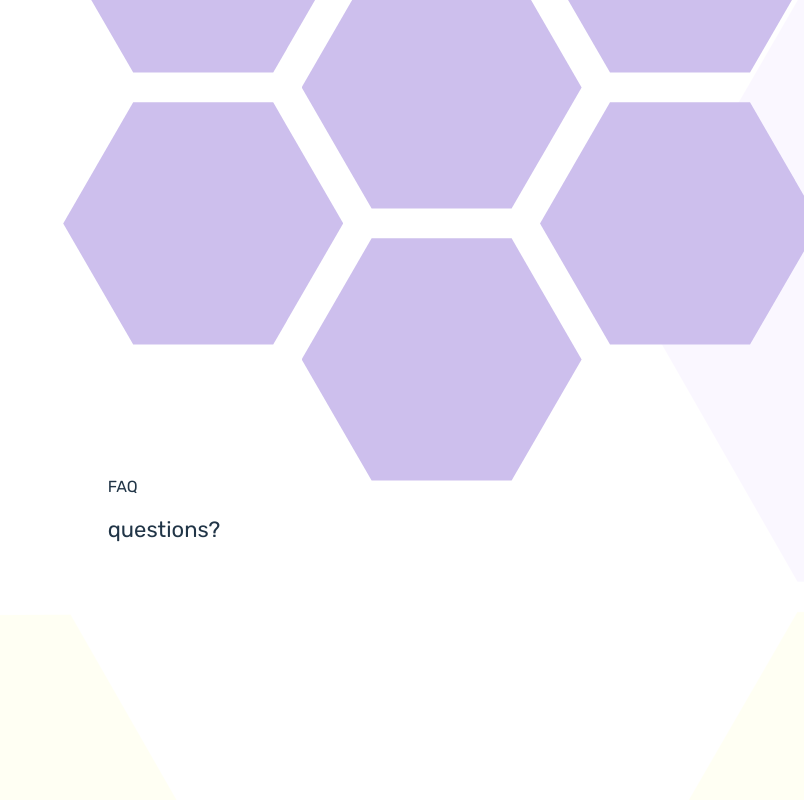
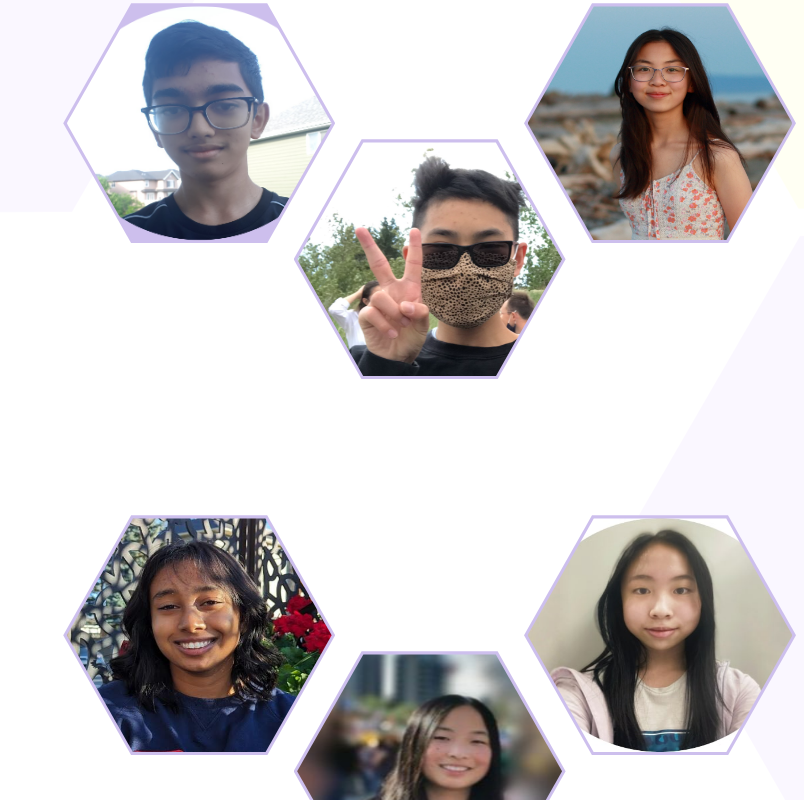
Before and after one commit to andr3wxu/CSSC, a React (Vite) app: page / in a window 1280 px wide. Shown: the part 3900-4700 px from the top of the page, without its empty margins (476-1280 px from the left). Built offline with nearby package versions, Linux system fonts and the light colour scheme.

Commit message:
added flip functionality to team member cards

```diff
--- a/package.json
+++ b/package.json
@@ -14,6 +14,7 @@
     "intersection-observer": "^0.12.2",
     "react": "^18.2.0",
     "react-dom": "^18.2.0",
+    "react-flip-toolkit": "^7.1.0",
     "react-router-dom": "^6.18.0"
   },
   "devDependencies": {
--- /dev/null
+++ b/src/components/FlipCard.tsx
@@ -0,0 +1,31 @@
+import "../styles/FlipCard.css";
+import { useState } from "react";
+
+interface Props {
+  nameArray: string[];
+  imageArray: string[];
+  index: number;
+}
+
+const FlipCard = ({ nameArray, imageArray, index }: Props) => {
+  const [isFlipped, setIsFlipped] = useState(false);
+  const handleFlip = () => {
+    setIsFlipped(!isFlipped);
+    console.log("true");
+  };
+
+  return (
+    <>
+      <div className={`hexagon-container ${isFlipped ? "flipped" : ""}`}>
+        <div className="hexagon-border">
+          <div className="hexagon-image" onClick={handleFlip}>
+            <img src={imageArray[index]} className="member-image" />
+            <div className={`back ${isFlipped ? "flipped" : ""}`}>hi</div>
+          </div>
+        </div>
+      </div>
+    </>
+  );
+};
+
+export default FlipCard;
--- a/src/components/Page.tsx
+++ b/src/components/Page.tsx
@@ -19,7 +19,6 @@ const Page = ({ index, id, content, inSection }: Props) => {
 
   return (
     <>
-      {console.log(isVisible, inSection)}
       <section id={id} className={`page ${isVisible ? "" : "invisible"}`}>
         {content}
       </section>
--- a/src/components/TeamGrid.tsx
+++ b/src/components/TeamGrid.tsx
@@ -1,19 +1,22 @@
 import "../styles/TeamGrid.css";
+import FlipCard from "./FlipCard";
 
 interface Props {
   nameArray: string[];
-  // imageArray: string[];
+  imageArray: string[];
 }
 
-const TeamGrid = ({ nameArray }: Props) => {
+const TeamGrid = ({ nameArray, imageArray }: Props) => {
   return (
     <>
       <div className="team-grid">
         {nameArray.map((name, index) => (
           <div className={`team-member ${(index - 1) % 3 == 0 ? "hex" : ""}`}>
-            <div className="hexagon-container">
-              <div className="hexagon">{nameArray[index]}</div>
-            </div>
+            <FlipCard
+              nameArray={nameArray}
+              imageArray={imageArray}
+              index={index}
+            />
           </div>
         ))}
       </div>
@@ -21,4 +24,6 @@ const TeamGrid = ({ nameArray }: Props) => {
   );
 };
 
+//{nameArray[index]}
+
 export default TeamGrid;
--- a/src/pages/Team.tsx
+++ b/src/pages/Team.tsx
@@ -2,10 +2,18 @@ import TeamGrid from "../components/TeamGrid";
 
 const Team = () => {
   let nameArray = ["1", "2", "3", "4", "5", "6"];
+  let imageArray = [
+    "/images/ahyan.png",
+    "/images/joshua.png",
+    "/images/cheri.jpg",
+    "/images/misha.jpg",
+    "/images/haotian.jpg",
+    "/images/janice.jpg",
+  ];
   return (
     <div className="box team">
       <div className="container team">
-        <TeamGrid nameArray={nameArray} />
+        <TeamGrid nameArray={nameArray} imageArray={imageArray} />
       </div>
     </div>
   );
--- /dev/null
+++ b/src/styles/FlipCard.css
@@ -0,0 +1,62 @@
+.hexagon-container {
+    width: 17em;
+    height: 15em;
+    display: flex;
+    justify-content: center;
+    align-items: center;
+    transform-style: preserve-3d;
+    transition: transform 0.6s;
+}
+
+.hexagon-container.flipped {
+    transform: rotateY(180deg);
+}
+
+.hexagon-border {
+    position: relative;
+    width: 100%;
+    height: 100%;
+    overflow: hidden;
+    clip-path: polygon(25% 0%, 75% 0%, 100% 50%, 75% 100%, 25% 100%, 0% 50%);
+    background-color: var(--cssc-lavender);
+    transition: 0.15s;
+}
+
+.hexagon-border:hover {
+    background-color: var(--cssc-purple);
+}
+
+.hexagon-image {
+    position: absolute;
+    top: 1.3%;
+    left: 1.3%;
+    width: 97.4%;
+    height: 97.4%;
+    clip-path: polygon(25% 0%, 75% 0%, 100% 50%, 75% 100%, 25% 100%, 0% 50%);
+    object-fit: cover;
+    align-items: center;
+    justify-content: center;
+}
+
+.member-image {
+    width: 100%;
+    height: 100%;
+    z-index: 1;
+}
+
+.back {
+    transform: rotateY(180deg);
+    position: absolute;
+    top: 0;
+    left: 0;
+    width: 100%;
+    height: 100%;
+    background: var(--cssc-lavender);
+    backface-visibility: visible;
+    z-index: -1;
+    -webkit-transition: 0.2s ease;
+}
+
+.back.flipped {
+    z-index: 500;
+}
--- a/src/styles/TeamGrid.css
+++ b/src/styles/TeamGrid.css
@@ -16,39 +16,3 @@
 .team-member.hex {
     padding-top: 17em;
 }
-
-.hexagon-container {
-    width: 280px;
-    height: 0em;
-    display: flex;
-    justify-content: center;
-    align-items: center;
-  }
-
-.hexagon {
-    position: relative;
-    width: 100%;
-    padding-bottom: 115%;
-    overflow: hidden;
-  }
-
-.hexagon:before {
-    content: ' ';
-    position: absolute;
-    top: 0;
-    left: 0;
-    width: 100%;
-    height: 70%;
-    background-color: var(--cssc-lavender);
-    clip-path: polygon(25% 0%, 75% 0%, 100% 50%, 75% 100%, 25% 100%, 0% 50%);
-  }
-
-.hexagon-image {
-    position: absolute;
-    top: 5%;
-    left: 5%;
-    width: 90%;
-    height: 90%;
-    object-fit: cover;
-    z-index: 1;
-  }
```
Also changed, not shown: public/images/misha.jpg, 1 other file (tests, documents, lock files or other folders).
